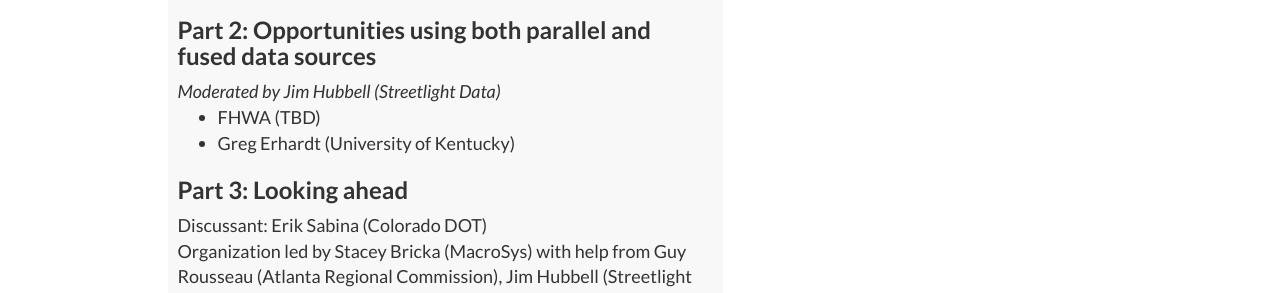
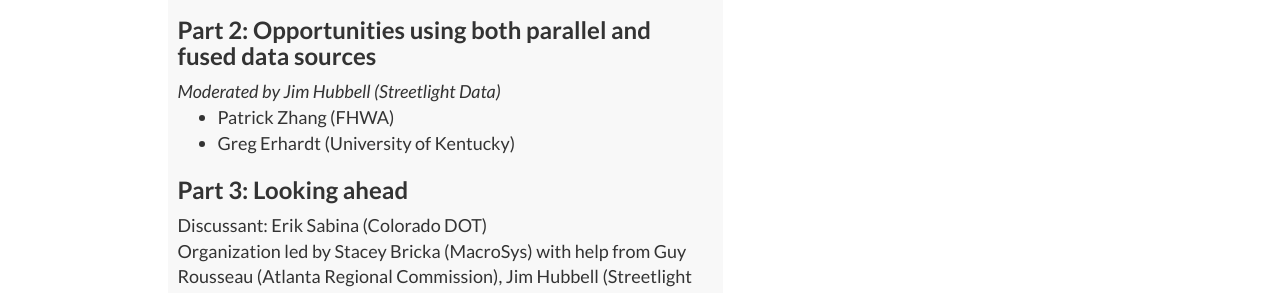
Before and after one commit to ZephyrTransport/zephyr-website, a Jekyll site: the page built from _events/2020-sept-survey-passive-data.md, in a window 1280 px wide and 1240 px high. Shown: the part 698-991 px from the top of the window. Built offline with Jekyll 4.4.1, drawn with Linux system fonts in a browser that asks for light colours; nearby versions of some CDN libraries.

Commit message:
add patrick

```diff
--- a/_events/2020-sept-survey-passive-data.md
+++ b/_events/2020-sept-survey-passive-data.md
@@ -18,7 +18,7 @@
 
 <h3>Part 2: Opportunities using both parallel and fused data sources</h3>
 <i>Moderated by Jim Hubbell (Streetlight Data)</i>
-<ul><li>FHWA (TBD)</li>
+<ul><li>Patrick Zhang (FHWA)</li>
 <li>Greg Erhardt (University of Kentucky)</li></ul>
 
 <h3>Part 3: Looking ahead</h3>
```
